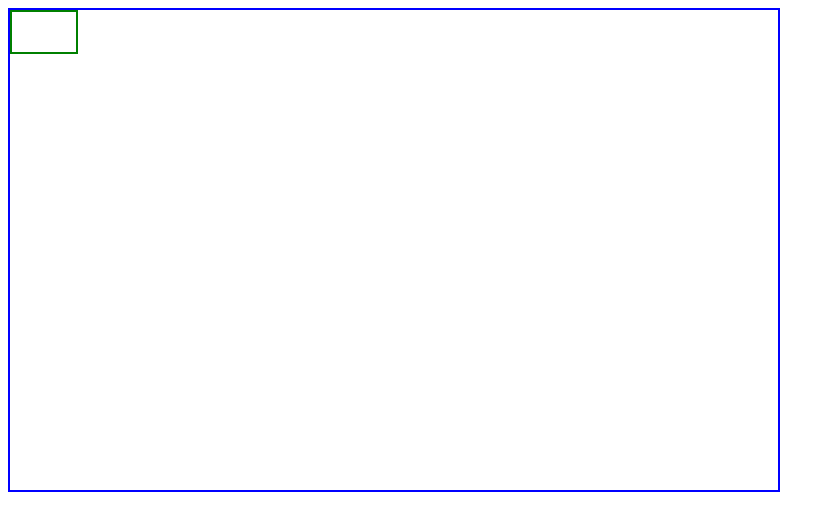
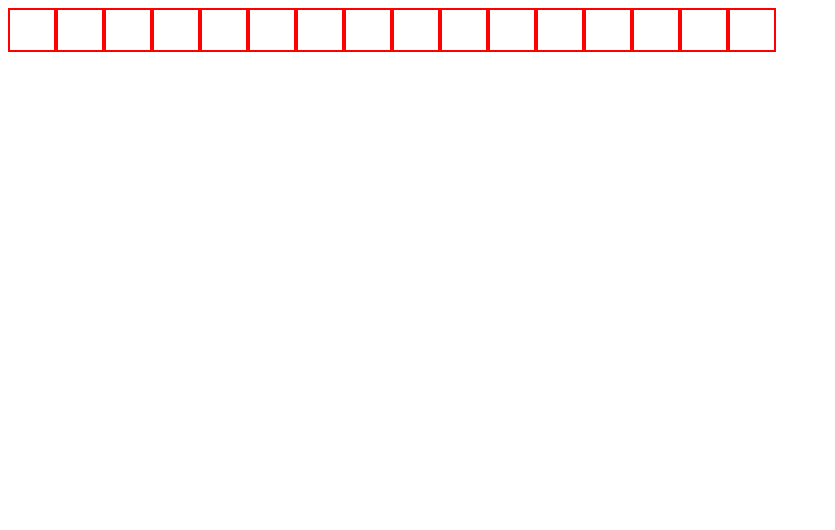
Before and after one commit to SamuelGillies/etch-a-sketch, a plain HTML site: page index.html in a window 1280 px wide. Shown: the whole page, without its empty margins (0-835 px from the left). Drawn offline with Linux system fonts and the light colour scheme.

Commit message:
for loop instigated to create multiple cells

```diff
--- a/scripts.js
+++ b/scripts.js
@@ -1,6 +1,14 @@
+// generate grid inside of container div
+
 let container = document.getElementById('container');
-container.style.border = '2px solid blue';
-let cell = document.createElement('div');
-cell.classList.add('cell');
-container.append(cell);
-cell.style.border = '2px solid green';
+
+for (i=0; i<16; i++) {
+    let cell = document.createElement('div');
+    cell.className = 'cell';
+    container.append(cell);
+}
+
+// define active/inactive classes
+
+
+// detect click state, add or remove active/inactive class
--- a/styles.css
+++ b/styles.css
@@ -1,9 +1,11 @@
 #container {
     height: 60vh;
     width: 60vw;
+    display: flex;
 }
 
 .cell {
     height: 5vh;
     width: 5vw;
+    border: 2px solid red;
 }
```
